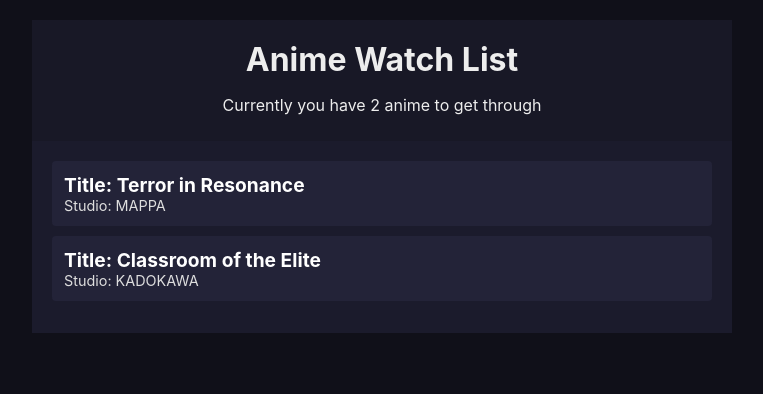
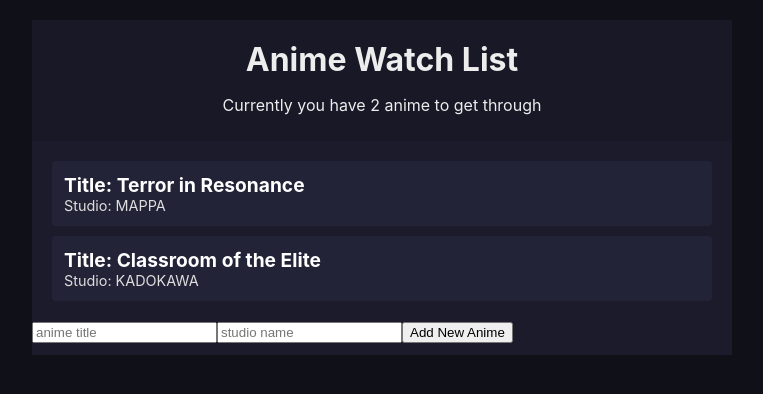
Before and after one commit to dev-xero/book-list-anime, a React (Create React App) app: page / in a window 1280 px wide. Shown: the top 394 px of the page, without its empty margins (258-1021 px from the left). Built offline with nearby package versions, Linux system fonts and the light colour scheme; the HTML template or start-up script is replaced by a standard one.

Commit message:
Worked on NewBookForm Component

```diff
--- a/src/App.jsx
+++ b/src/App.jsx
@@ -1,6 +1,7 @@
 import React from 'react'
 import NavBar from './components/NavBar'
 import BookList from './components/BookList'
+import NewBookForm from './components/NewBookForm'
 import { BookContextProvider } from './context/BookContext'
 
 export default function App() {
@@ -9,6 +10,7 @@ export default function App() {
       <BookContextProvider>
         <NavBar />
         <BookList />
+        <NewBookForm />
       </BookContextProvider>
     </div>
   )
--- a/src/components/NewBookForm.jsx
+++ b/src/components/NewBookForm.jsx
@@ -0,0 +1,35 @@
+import React, { useContext, useState } from 'react'
+import { BookContext } from '../context/BookContext'
+
+const NewBookForm = () => {
+  const { handleAddBook } = useContext(BookContext)
+  const [title, setTitle] = useState('')
+	const [studio, setStudio] = useState('')
+
+	const handleSubmit = (ev) => {
+		ev.preventDefault()
+		handleAddBook(title, studio)
+	}
+
+  return (
+    <form onSubmit={handleSubmit}>
+      <input
+        type="text"
+        name="anime-title"
+        placeholder="anime title"
+				value={title}
+				onChange={ev => setTitle(ev.target.value)}
+      />
+      <input
+        type="text"
+        name="studio-name"
+        placeholder="studio name"
+				value={studio}
+				onChange={ev => setStudio(ev.target.value)}
+			/>
+			<button type="submit">Add New Anime</button>
+    </form>
+  )
+}
+
+export default NewBookForm
--- a/src/context/BookContext.jsx
+++ b/src/context/BookContext.jsx
@@ -9,8 +9,8 @@ export const BookContextProvider = ({ children }) => {
     { title: 'Classroom of the Elite', studio: 'KADOKAWA', id: 2 },
   ])
 
-  const handleAddBook = (title, author) => {
-    setBooks([{ title, author, id: uuid() }, ...books])
+  const handleAddBook = (title, studio) => {
+    setBooks([{ title, studio, id: uuid() }, ...books])
   }
 
 	const handleRemoveBook = rid => {
```
